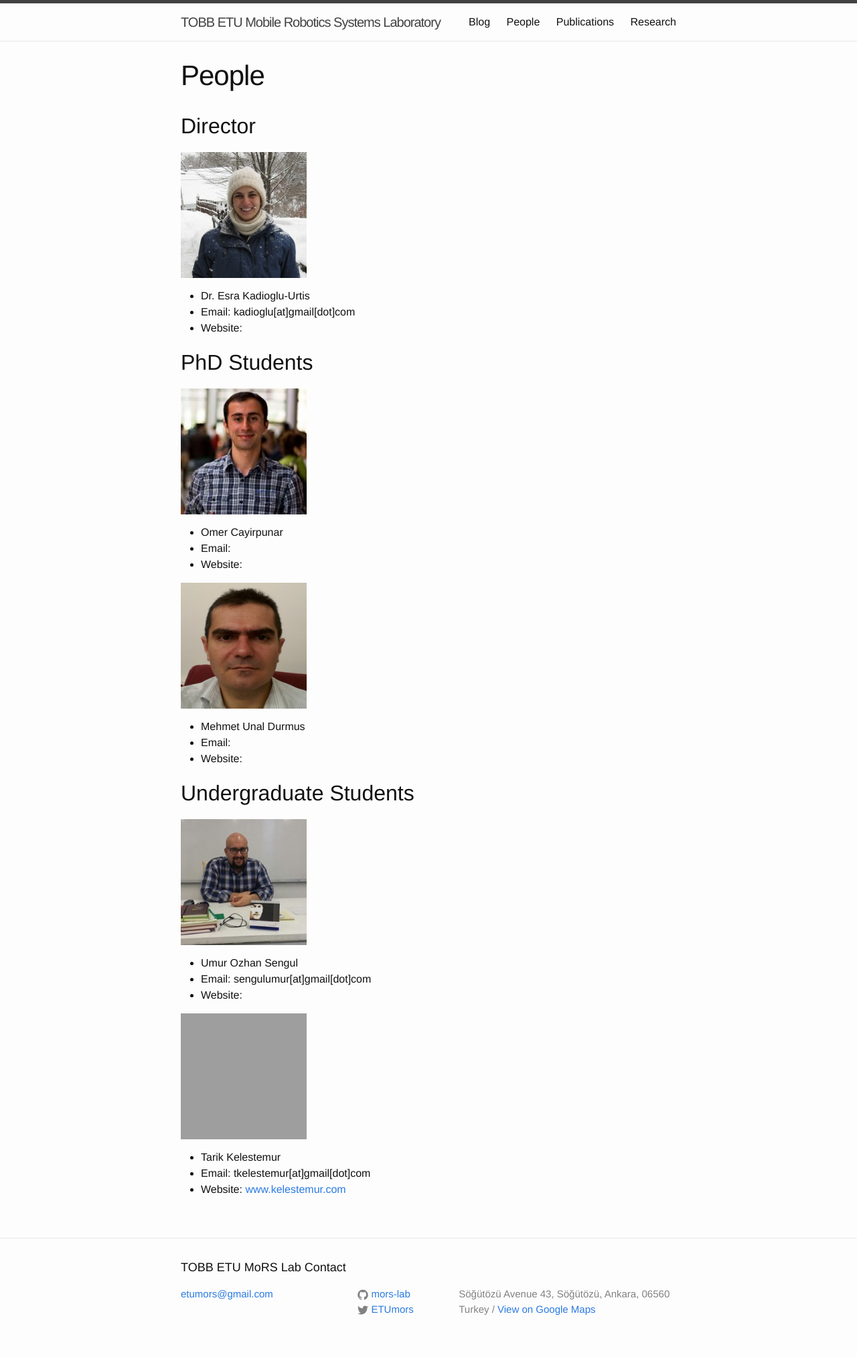
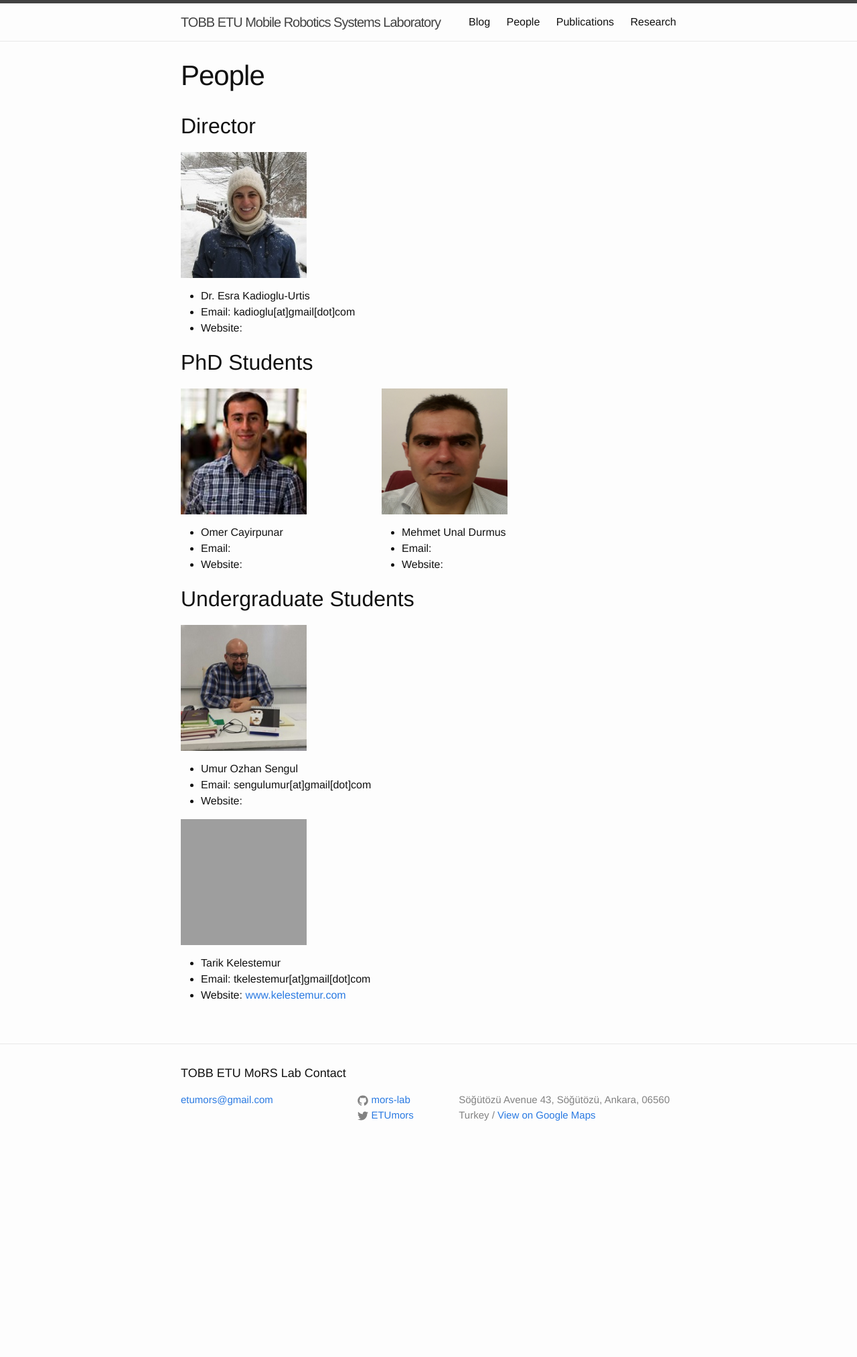
Before and after one commit to mors-lab/mors-lab.github.io, a Jekyll site: the page built from people.md, in a window 1280 px wide. Shown: the whole page at 67% size. Built offline with Jekyll 4.4.1, drawn with Linux system fonts in a browser that asks for light colours; nearby versions of some CDN libraries; after the commit the page ends 1736 px from its top, so only the background shows below that; grey boxes are pictures that could not be loaded.

Commit message:
Test - New Design
Test build for a new design on "peoples" page.

```diff
--- a/people.md
+++ b/people.md
@@ -15,19 +15,24 @@ permalink: /people/
 
 ## PhD Students
 
-<img style="text-align: justify;" src="/img/omer.jpg" alt="Omer Cayirpunar" style="width:188px;height:188px">
-<br>
-
-+ Omer Cayirpunar
-+ Email:
-+ Website:
-
-<img style="text-align: justify;" src="/img/unal1.jpg" alt="Mehmet Unal Durmus" style="width:188px;height:188px">
-<br>
-
-+ Mehmet Unal Durmus
-+ Email:
-+ Website:
+<div style="width: 700px; overflow: auto;">
+<div style="width: 300px; float: left;">
+<p><img style="width:188px;height:188px" src="/img/omer.jpg" alt="Omer Cayirpunar"><br></p>
+<ul>
+ <li>Omer Cayirpunar</li>
+ <li>Email:</li>
+ <li>Website:</li>
+</ul>
+</div>
+<div style="width: 300px; float: left;">
+<p><img style="width:188px;height:188px" src="/img/unal1.jpg" alt="Mehmet Unal Durmus"><br></p>
+<ul>
+ <li>Mehmet Unal Durmus</li>
+ <li>Email:</li>
+ <li>Website:</li>
+</ul>
+</div>
+</div>
 
 ## Undergraduate Students
 
```
